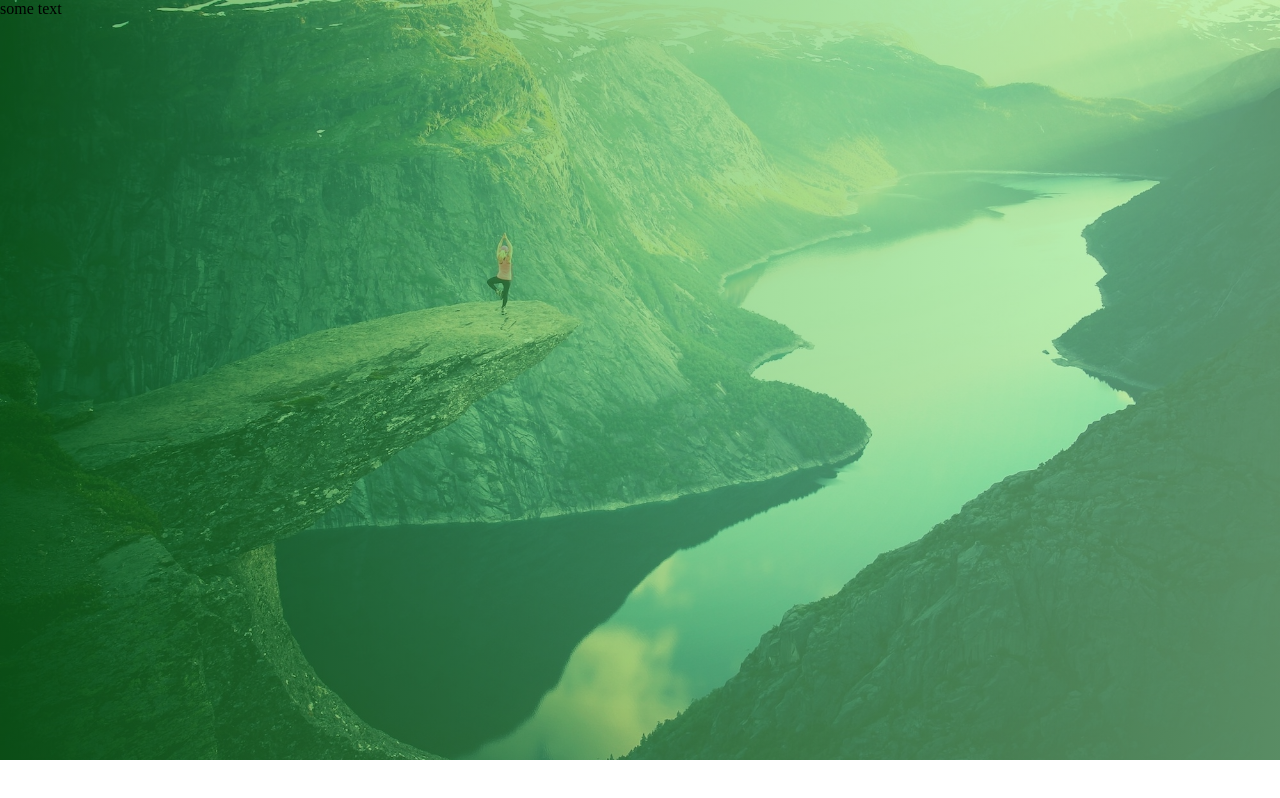
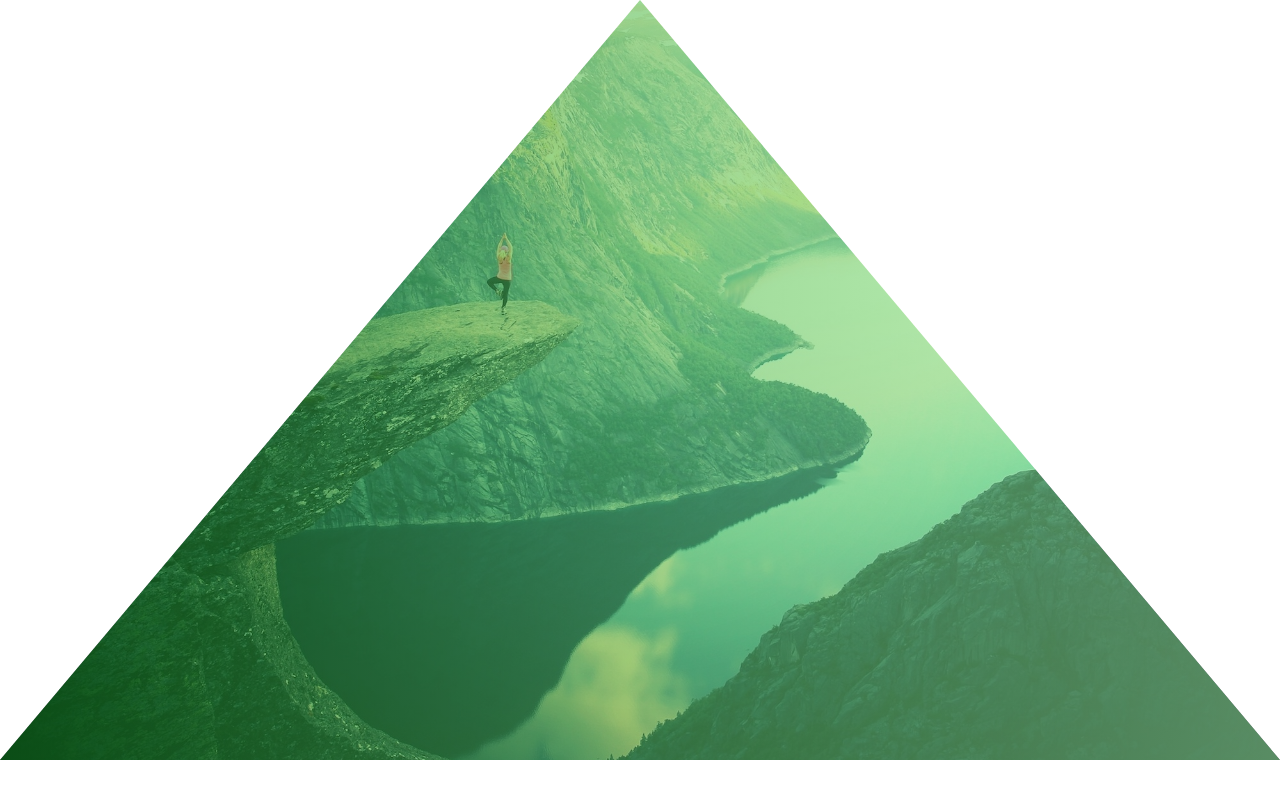
Before and after one commit to xaintobas/advanced-css-course, a plain HTML site: page clip-path/clip-path.html in a window 1280 px wide. Drawn offline with Linux system fonts and the light colour scheme.

Commit message:
Added hero section

```diff
--- /dev/null
+++ b/Natours/css/styles.css
@@ -0,0 +1,15 @@
+*,
+*::before,
+*::after {
+  margin: 0;
+  padding: 0;
+  box-sizing: border-box;
+}
+
+.header {
+  background-image: linear-gradient(to right, rgba(0, 128, 0, 0.521), rgba(144, 238, 144, 0.548)), url(../img/hero.jpg) ;
+  background-size: cover;
+  background-position: top;
+  height: 95vh;
+  clip-path: polygon(0 0, 100% 0, 100% 75vh, 0 100%);
+}
--- a/clip-path/clip.css
+++ b/clip-path/clip.css
@@ -11,4 +11,6 @@
   background-size: cover;
   background-position: top;
   height: 95vh;
+  /* Triangle Clip */
+  clip-path: polygon(50% 0, 100% 100%, 0 100%, 0 100%);
 }
```
Also changed, not shown: Natours/index.html (added, +14 -0 lines).
